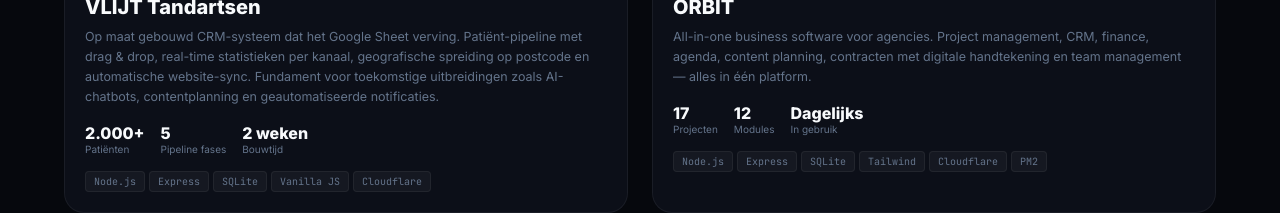
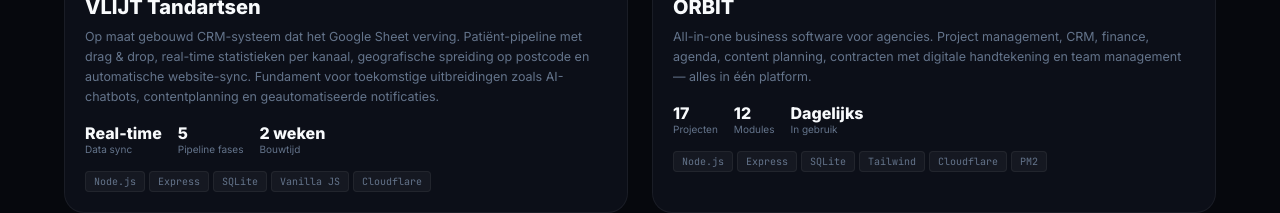
Before and after one commit to sircle-cloud/sircle-solutions-preview, a plain HTML site: page index.html in a window 1280 px wide. Shown: the part 4240-4453 px from the top of the page. Drawn offline with nearby package versions, Linux system fonts and the light colour scheme.

Commit message:
VLIJT stat: 2000+ patiënten → Real-time Data sync

```diff
--- a/index.html
+++ b/index.html
@@ -367,7 +367,7 @@
             <h3 class="case-grid__title">VLIJT Tandartsen</h3>
             <p class="case-grid__desc">Op maat gebouwd CRM-systeem dat het Google Sheet verving. Patiënt-pipeline met drag & drop, real-time statistieken per kanaal, geografische spreiding op postcode en automatische website-sync. Fundament voor toekomstige uitbreidingen zoals AI-chatbots, contentplanning en geautomatiseerde notificaties.</p>
             <div class="case-grid__metrics">
-              <div class="case-grid__metric"><span class="case-grid__metric-val">2.000+</span><span class="case-grid__metric-lbl">Patiënten</span></div>
+              <div class="case-grid__metric"><span class="case-grid__metric-val">Real-time</span><span class="case-grid__metric-lbl">Data sync</span></div>
               <div class="case-grid__metric"><span class="case-grid__metric-val">5</span><span class="case-grid__metric-lbl">Pipeline fases</span></div>
               <div class="case-grid__metric"><span class="case-grid__metric-val">2 weken</span><span class="case-grid__metric-lbl">Bouwtijd</span></div>
             </div>
```
